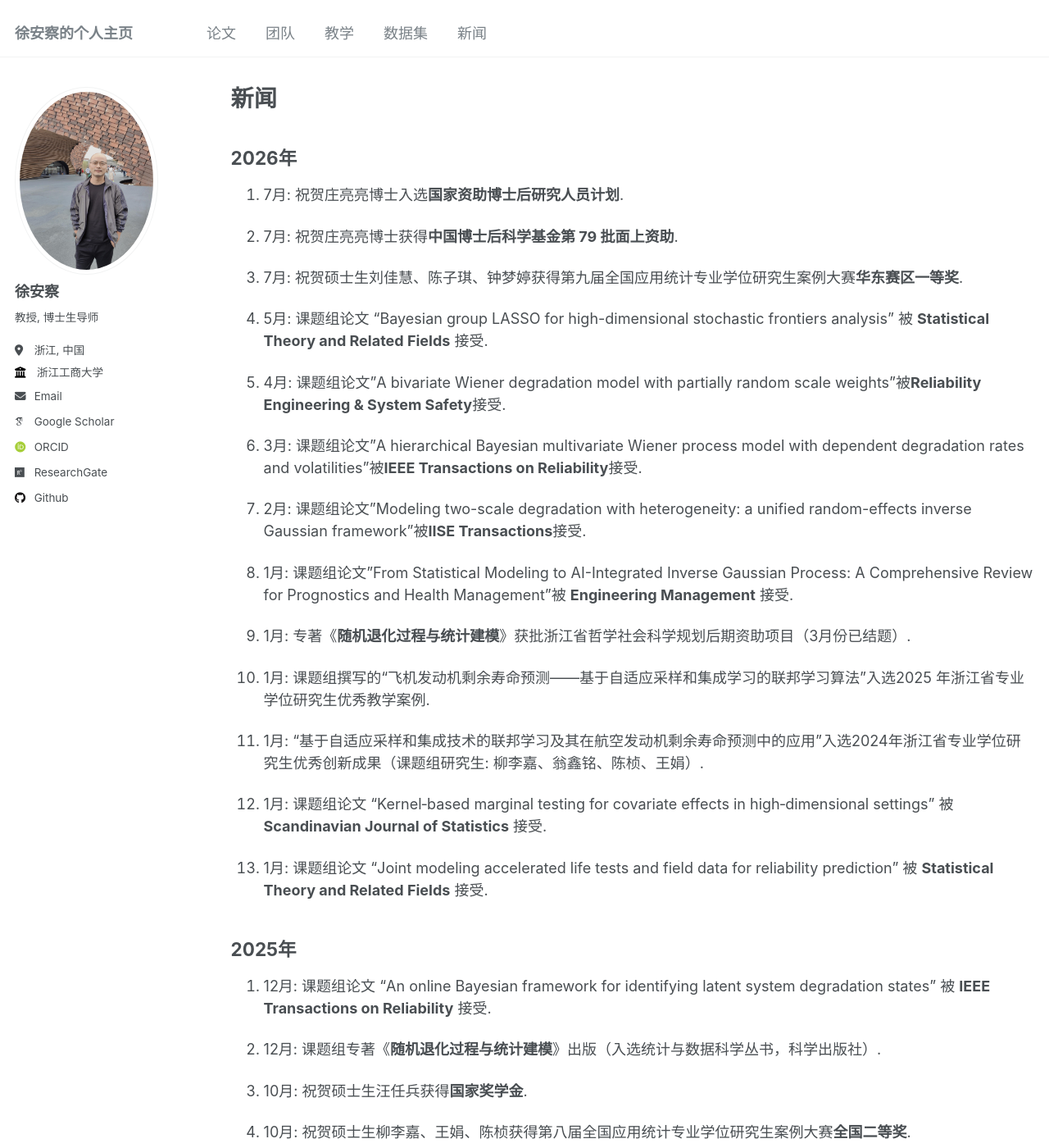
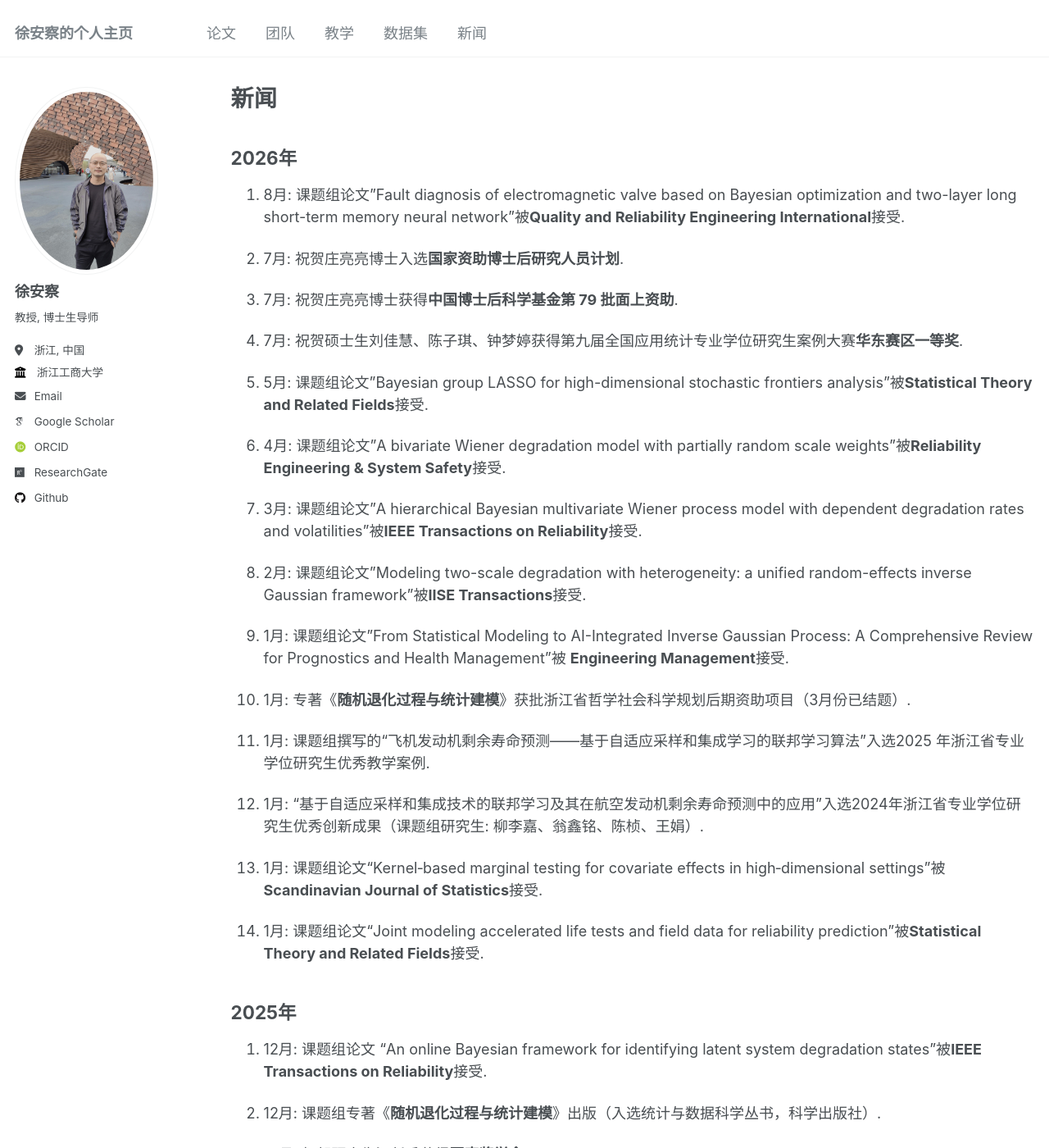
Before and after one commit to XU-ANCHA/XU-ANCHA.github.io, a Jekyll site: the page built from _pages/year-archive.md, in a window 1280 px wide and 1400 px high. Shown: the whole window at 82% size. Built offline with Jekyll 4.4.1, drawn with Linux system fonts in a browser that asks for light colours; some web fonts are replaced.

Commit message:
Update year-archive.md

```diff
--- a/_pages/year-archive.md
+++ b/_pages/year-archive.md
@@ -7,13 +7,15 @@ author_profile: true
 
 ## 2026年
 
+1. 8月: 课题组论文"Fault diagnosis of electromagnetic valve based on Bayesian optimization and two-layer long short-term memory neural network"被**Quality and Reliability Engineering International**接受.
+
 1. 7月: 祝贺庄亮亮博士入选**国家资助博士后研究人员计划**.
 
 1. 7月: 祝贺庄亮亮博士获得**中国博士后科学基金第 79 批面上资助**.
 
 1. 7月: 祝贺硕士生刘佳慧、陈子琪、钟梦婷获得第九届全国应用统计专业学位研究生案例大赛**华东赛区一等奖**.
 
-1. 5月: 课题组论文 “Bayesian group LASSO for high-dimensional stochastic frontiers analysis” 被 **Statistical Theory and Related Fields**  接受.
+1. 5月: 课题组论文"Bayesian group LASSO for high-dimensional stochastic frontiers analysis"被**Statistical Theory and Related Fields**接受.
 
 1. 4月: 课题组论文"A bivariate Wiener degradation model with partially random scale weights"被**Reliability Engineering & System Safety**接受.
 
@@ -21,7 +23,7 @@ author_profile: true
 
 1. 2月: 课题组论文"Modeling two-scale degradation with heterogeneity: a unified random-effects inverse Gaussian framework"被**IISE Transactions**接受.
 
-1. 1月: 课题组论文"From Statistical Modeling to AI-Integrated Inverse Gaussian Process: A Comprehensive Review for Prognostics and Health Management"被 **Engineering Management**  接受.
+1. 1月: 课题组论文"From Statistical Modeling to AI-Integrated Inverse Gaussian Process: A Comprehensive Review for Prognostics and Health Management"被 **Engineering Management**接受.
 
 1. 1月: 专著《**随机退化过程与统计建模**》获批浙江省哲学社会科学规划后期资助项目（3月份已结题）.
 
@@ -29,13 +31,13 @@ author_profile: true
 
 1. 1月: “基于自适应采样和集成技术的联邦学习及其在航空发动机剩余寿命预测中的应用”入选2024年浙江省专业学位研究生优秀创新成果（课题组研究生: 柳李嘉、翁鑫铭、陈桢、王娟）.
 
-1. 1月: 课题组论文 “Kernel‐based marginal testing for covariate effects in high‐dimensional settings” 被 **Scandinavian Journal of Statistics**  接受.
+1. 1月: 课题组论文“Kernel‐based marginal testing for covariate effects in high‐dimensional settings”被**Scandinavian Journal of Statistics**接受.
 
-1. 1月: 课题组论文 “Joint modeling accelerated life tests and field data for reliability prediction” 被 **Statistical Theory and Related Fields**  接受.
+1. 1月: 课题组论文“Joint modeling accelerated life tests and field data for reliability prediction”被**Statistical Theory and Related Fields**接受.
 
 ## 2025年
 
-1. 12月: 课题组论文 “An online Bayesian framework for identifying latent system degradation states” 被 **IEEE Transactions on Reliability**  接受.
+1. 12月: 课题组论文 “An online Bayesian framework for identifying latent system degradation states”被**IEEE Transactions on Reliability**接受.
 
 1. 12月: 课题组专著《**随机退化过程与统计建模**》出版（入选统计与数据科学丛书，科学出版社）.
 
```
